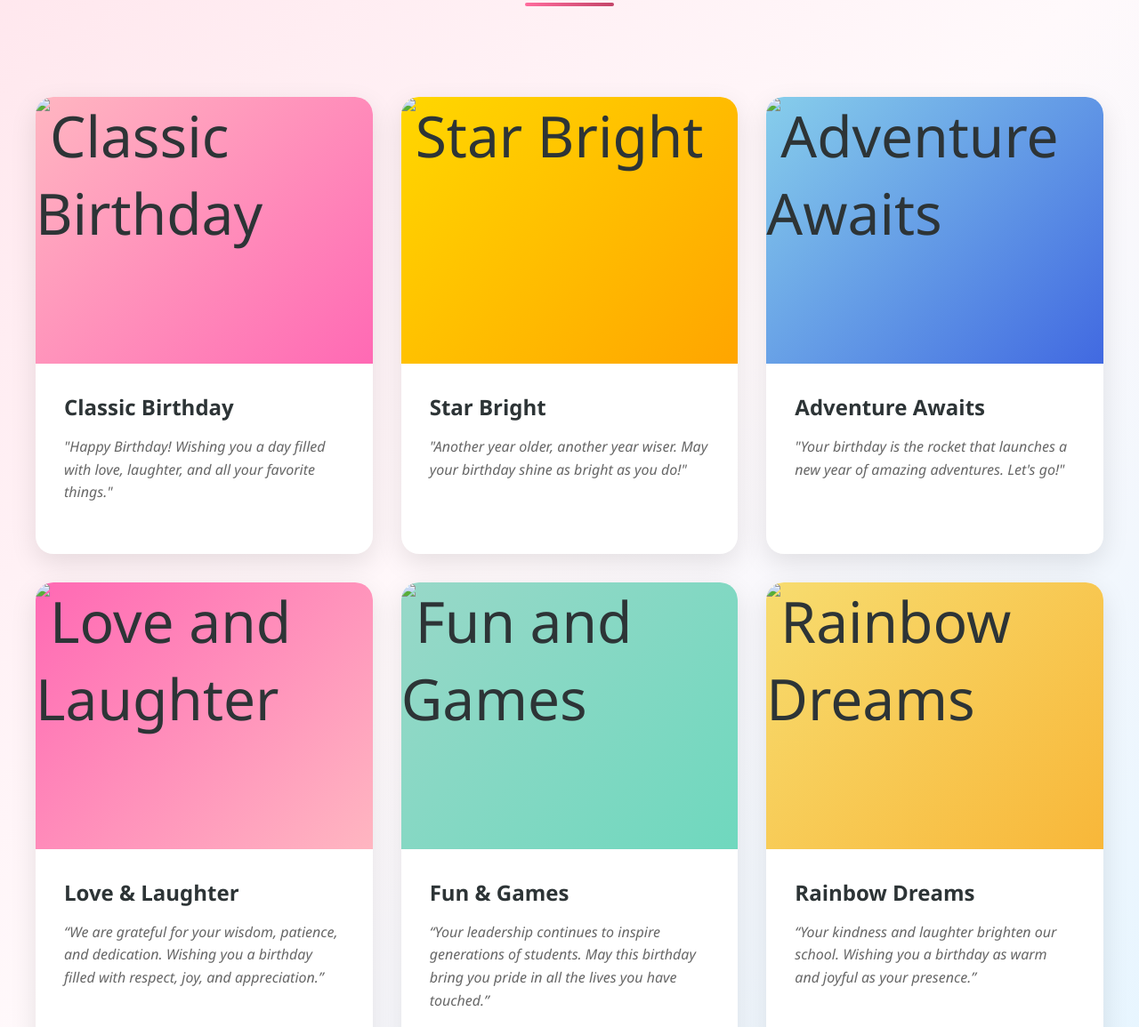
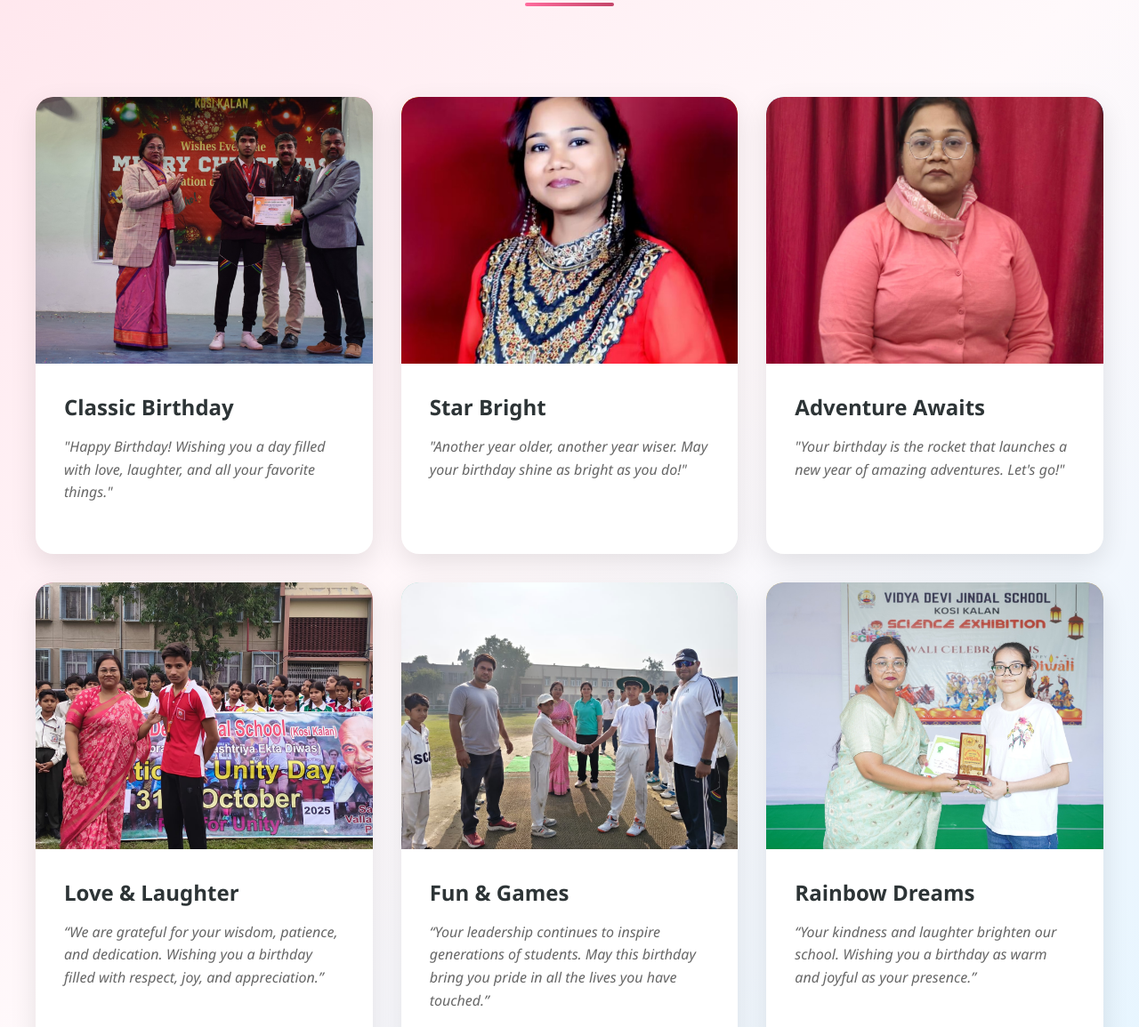
Before and after one commit to kanishka-coder0809/Happy-Birthday, a plain HTML site: page wishes.html in a window 1280 px wide. Shown: the part 231-1386 px from the top of the page at 89% size. Drawn offline with Linux system fonts and the light colour scheme.

Commit message:
Update wishes.html

```diff
--- a/wishes.html
+++ b/wishes.html
@@ -29,7 +29,7 @@
 
       <div class="wish-card card-1">
         <div class="card-header">
-          <img src="images/img1.jpeg" alt="Classic Birthday">
+          <img src="img1.jpeg" alt="Classic Birthday">
         </div>
         <div class="card-content">
           <h3>Classic Birthday</h3>
@@ -40,7 +40,7 @@
 
       <div class="wish-card card-2">
         <div class="card-header">
-          <img src="images/img2.jpeg" alt="Star Bright">
+          <img src="img2.jpeg" alt="Star Bright">
         </div>
         <div class="card-content">
           <h3>Star Bright</h3>
@@ -51,7 +51,7 @@
 
       <div class="wish-card card-3">
         <div class="card-header">
-          <img src="images/img3.jpeg" alt="Adventure Awaits">
+          <img src="img3.jpeg" alt="Adventure Awaits">
         </div>
         <div class="card-content">
           <h3>Adventure Awaits</h3>
@@ -62,7 +62,7 @@
 
       <div class="wish-card card-4">
         <div class="card-header">
-          <img src="images/img4.jpeg" alt="Love and Laughter">
+          <img src="img4.jpeg" alt="Love and Laughter">
         </div>
         <div class="card-content">
           <h3>Love & Laughter</h3>
@@ -73,7 +73,7 @@
 
       <div class="wish-card card-5">
         <div class="card-header">
-          <img src="images/img5.jpeg" alt="Fun and Games">
+          <img src="img5.jpeg" alt="Fun and Games">
         </div>
         <div class="card-content">
           <h3>Fun & Games</h3>
@@ -84,7 +84,7 @@
 
       <div class="wish-card card-6">
         <div class="card-header">
-          <img src="images/img6.jpeg" alt="Rainbow Dreams">
+          <img src="img6.jpeg" alt="Rainbow Dreams">
         </div>
         <div class="card-content">
           <h3>Rainbow Dreams</h3>
```
